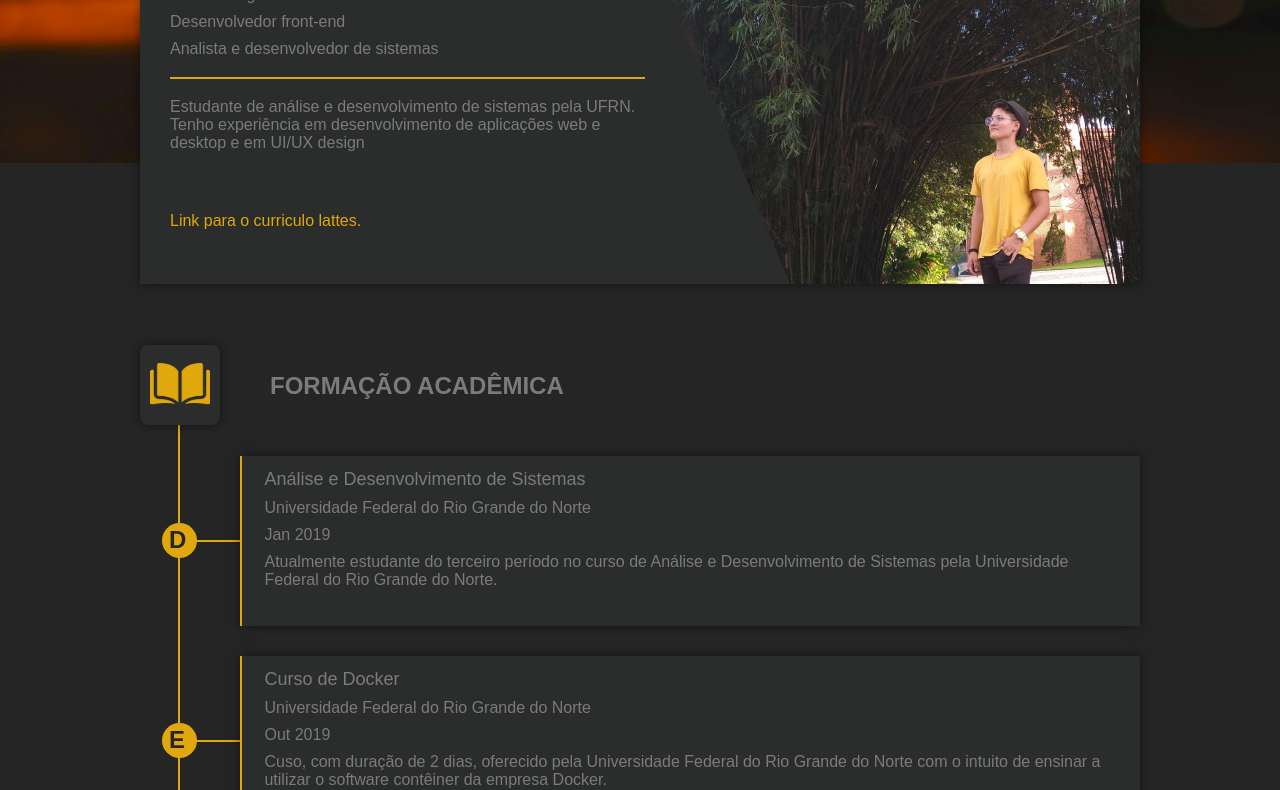
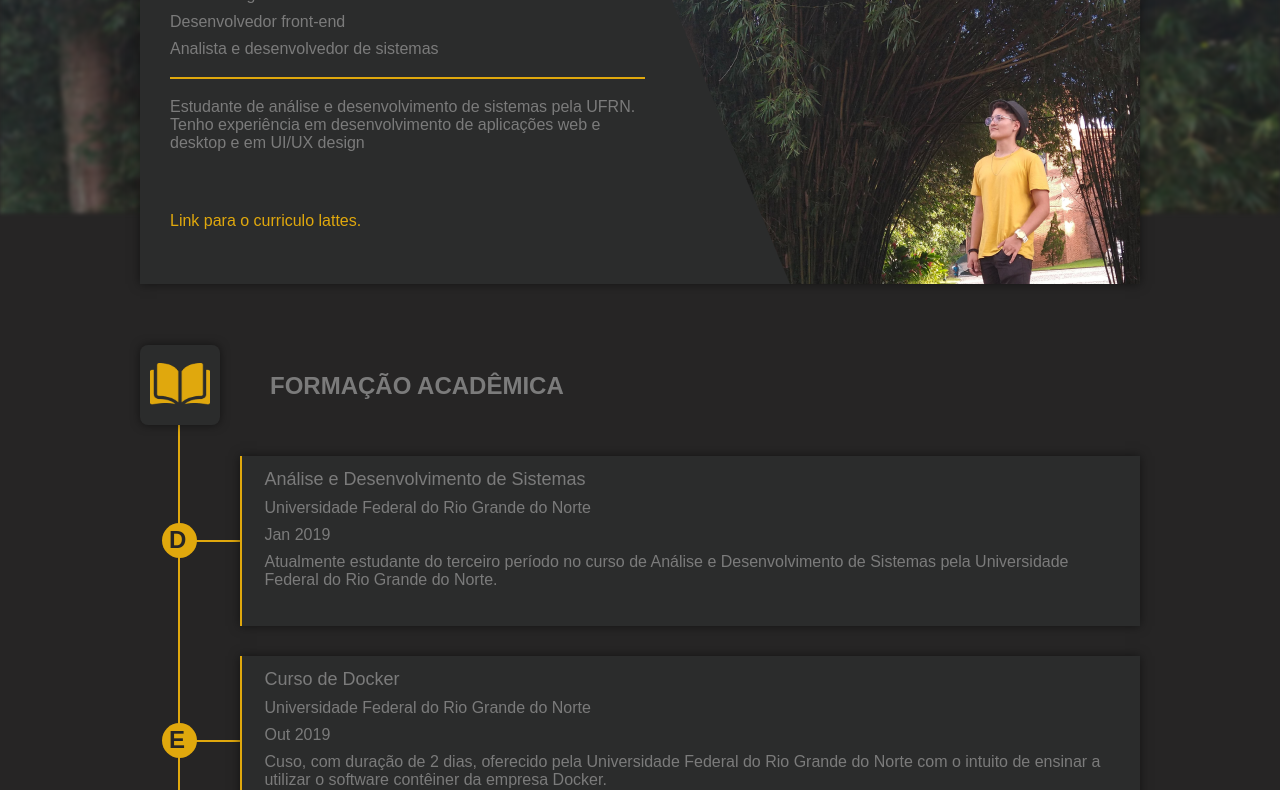
Before and after one commit to iberthyallano/Curriculo, a plain HTML site: page index.html in a window 1280 px wide. Shown: the part 137-927 px from the top of the page. Drawn offline with Linux system fonts and the light colour scheme.

Commit message:
Edição da imagem de fundo

```diff
--- a/css/style.css
+++ b/css/style.css
@@ -44,10 +44,11 @@ a{
 
 img#fundoimg{
     width: 100%;
-    height: 300px;
+    height: 350px;
     position: absolute;
     z-index: -1;
     top: 0;
+    filter: blur(2px);
 }
 
 .content{
@@ -207,8 +208,8 @@ img#fundoimg{
 
 header{
     height: 360px;
-    background-color: white;
-    /* background-color: var(--card-color); */
+    /*background-color: white;*/
+    background-color: var(--card-color);
     margin-top: 61px;
     margin-bottom: 61px;
     box-shadow: 0px 0px 10px rgba(0, 0, 0, 0.5);
--- a/index.html
+++ b/index.html
@@ -11,7 +11,7 @@
 </head>
 <body>
     <noscript>Habilite seu JavaScript!</noscript>
-    <img src="./image/image _fundo.png" alt="fundo da tela" id="fundoimg">
+    <img src="./image/image _fundo.jpg" alt="fundo da tela" id="fundoimg">
 
     <div class="content">
         <header>
```
Also changed, not shown: image/image _fundo.jpg (added).
